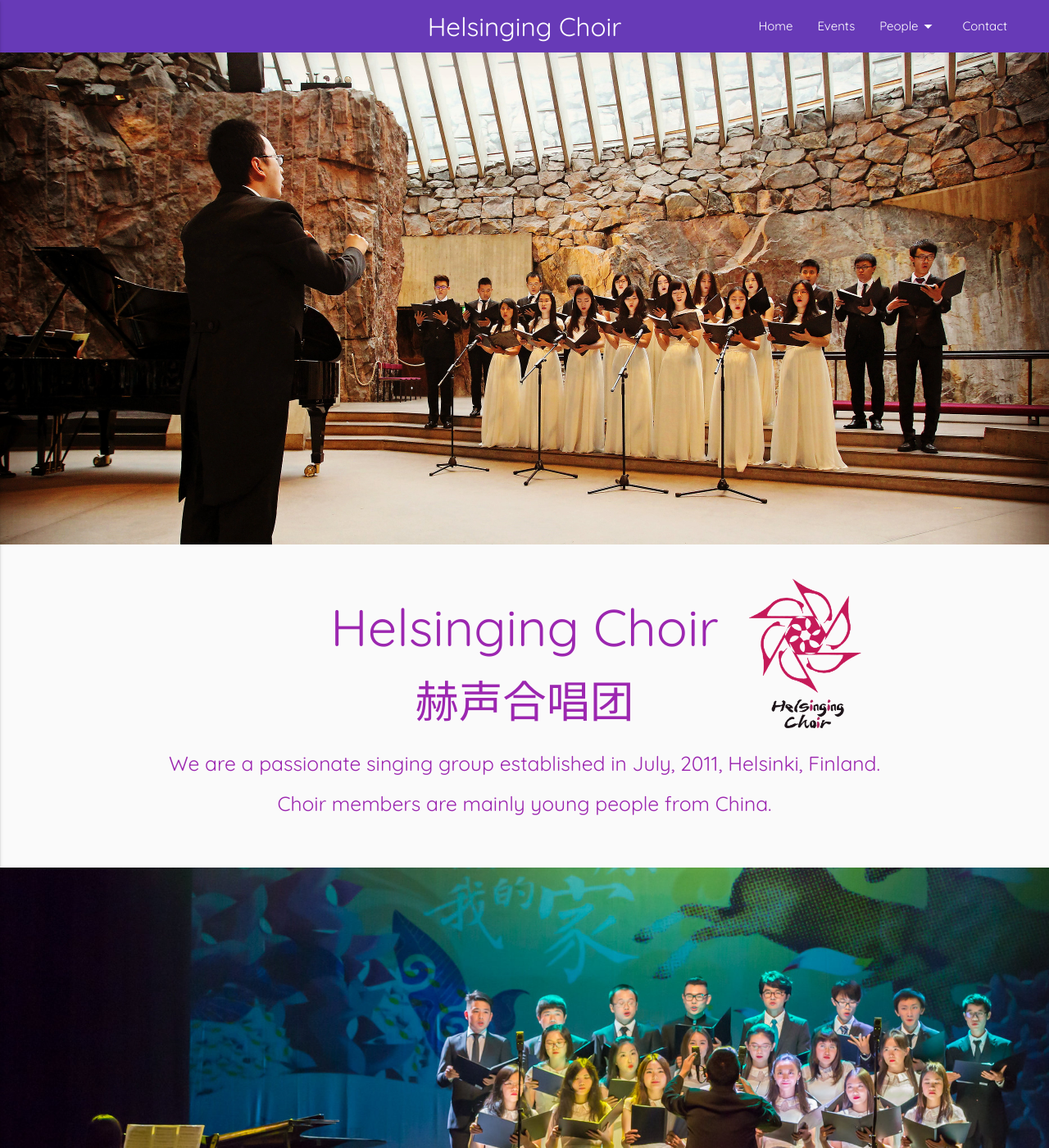
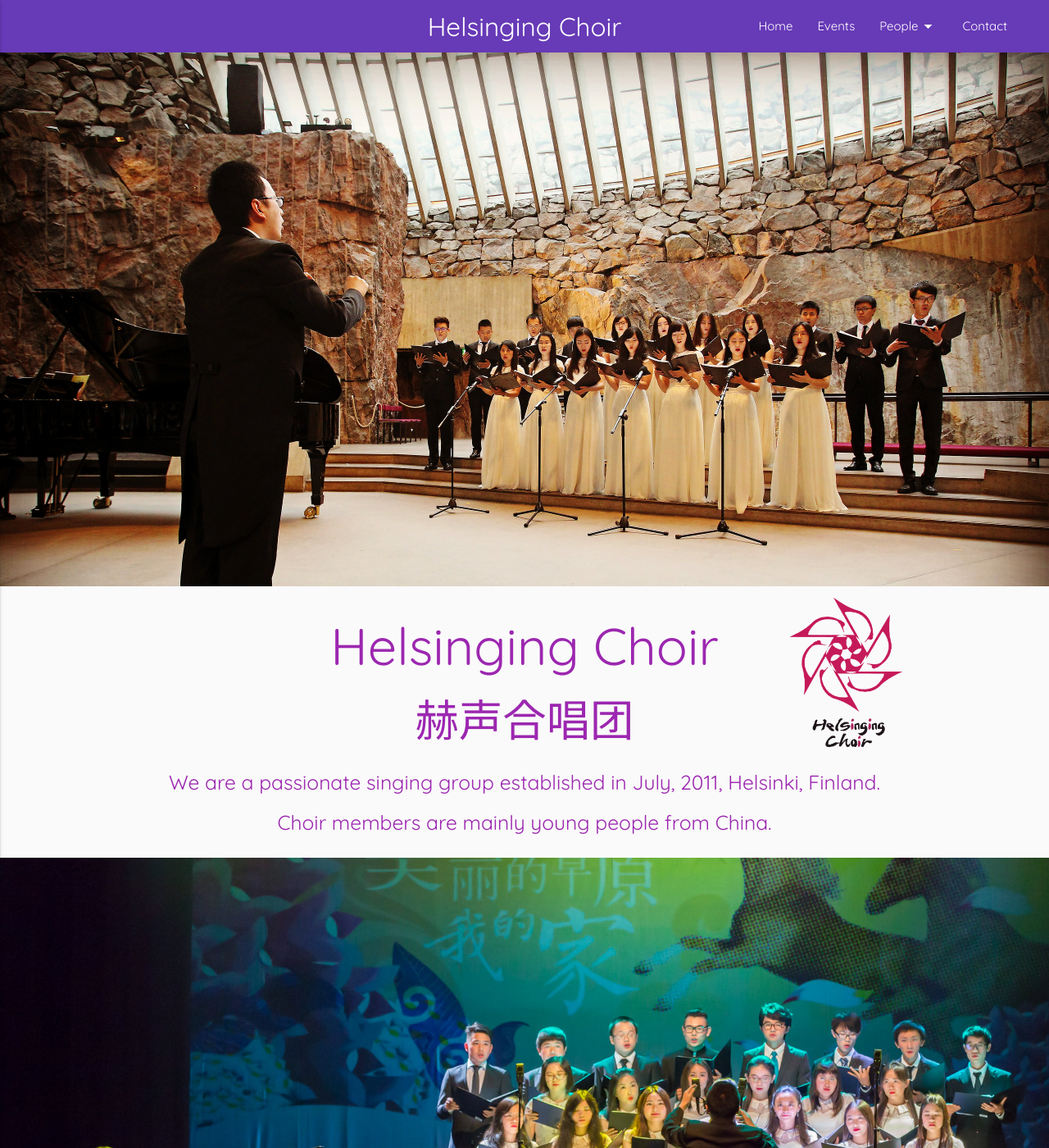
Before and after one commit to helsinging/helsinging.github.io, a Jekyll site: the page built from index.html, in a window 1280 px wide and 1400 px high. Shown: the whole window at 82% size. Built offline with Jekyll 4.4.1, drawn with Linux system fonts in a browser that asks for light colours; nearby versions of some CDN libraries; some web fonts are replaced.

Commit message:
logo position fix and removed parallax

```diff
--- a/_includes/js.html
+++ b/_includes/js.html
@@ -9,7 +9,7 @@
     $('.collapsible').collapsible();
     $('.dropdown-button').dropdown();
     $('.materialboxed').materialbox();
-  // $('.parallax').parallax();
+    // $('.parallax').parallax();
     $('.scrollspy').scrollSpy();
 
 
--- a/assets/css/materialize.scss
+++ b/assets/css/materialize.scss
@@ -46,7 +46,20 @@
 @import "components/date_picker/default.date";
 @import "components/date_picker/default.time";
 
-.parallax img {
-    @media #{$small-and-down} { max-width: 500%; }
-    @media #{$medium-and-up} { width: 100%; }
+
+#logo_wrapper {
+      @media #{$small-and-down} {
+          position: relative;
+	  display: block;
+      }
+      @media #{$medium-and-up} {
+          width: auto;
+          position: absolute;
+          top:0px;
+	  right: -50px;
+      }
 }
+
+#logo_wrapper img{
+      max-height: 200px;
+}
--- a/assets/css/style.css
+++ b/assets/css/style.css
@@ -7,23 +7,6 @@
 
 .logo-font { font-family: 'Quicksand', sans-serif; }
 
-.parallax-container {
-    min-height: 380px;
-    height: 600px;
-    line-height: 0;
-    /* height: auto; */
-    bottom: auto;
-    width: 100%;
-}
-
-
-/* .parallax-container img { width: 100%; } */
-
-/* from https://github.com/Dogfalo/materialize/issues/3036 */
-
-
-
-.parallax-container .section { width: 100%; }
 
 nav {
     background-color: #673ab7;
@@ -52,3 +35,21 @@ nav .brand-logo { color: #fff; }
 .nav-wrapper i.material-icons{
     margin-left: 0px;
 }
+
+.parallex-fix{
+    width: 100%;
+}
+
+#parallax1 {
+    background: url(/assets/img/cover-images/2016.jpg) no-repeat center center fixed;
+}
+
+
+#parallax2 {
+    background: url(/assets/img/cover-images/grassland.jpg) no-repeat center center fixed;
+}
+
+
+#parallax3 {
+    background: url(/assets/img/cover-images/xinjie.jpg) no-repeat center center fixed;
+}
--- a/index.html
+++ b/index.html
@@ -5,19 +5,29 @@ layout: default
 
 {% capture url %}{{ site.url | append: "$" | replace: "/$", "" | replace: "$", "" }}{% endcapture %}
 
-<div class="parallax-container">
-  <div class="parallax"><img src="/assets/img/cover-images/2016.jpg" onload="fadeIn(this)" style="display:none"></div>
+<!-- <div class="parallax-container"> -->
+<!--   <div class="parallax responstive-img">     -->
+<!--     <img src="/assets/img/cover-images/2016.jpg"> -->
+<!--   </div> -->
+<!-- </div> -->
+
+
+<div>
+  <img src="/assets/img/cover-images/2016.jpg" class="responstive-img parallex-fix">
 </div>
 
+
 <div class="section no-pad">
-  <div class="valign-wrapper" style="height: 394px;">
+  <div class="valign-wrapper" style=";">
     <div class="container" style="position: relative;">
       <!-- <div class="center" style="height:125px"> -->
       <!-- 	<img src="/assets/img/logo-150.jpg" class="responsive-img" style="width: auto; max-height: 100%"/> -->
       <!-- </div> -->
       <h1 class="row center purple-text logo-font">{{ site.title }}</h1>
       <h2 class="row center purple-text logo-font"> {{ site.title_cn }}</h2>
-      <img src="/assets/img/logo-new.png" class="responsive-img right" style="width: auto; max-height: 200px; position: absolute; top:0px; right: 0px;"/>
+      <div id="logo_wrapper" class="center">
+	<img src="/assets/img/logo-new.png" class="responsive-img"/>
+      </div>
       <div class="row center">
         <h5 class="col s12 purple-text logo-font">{{ site.description }}</h5>
 	<h5 class="col s12 purple-text logo-font">{{ site.description_more }}</h5>
@@ -33,9 +43,10 @@ layout: default
   </div>
 </div>
 
-<div class="parallax-container">
-  <div class="parallax"><img src="/assets/img/cover-images/grassland.jpg" onload="fadeIn(this)" style="display:none"></div>
+<div>
+  <img src="/assets/img/cover-images/grassland.jpg" class="responstive-img parallex-fix">
 </div>
+
 
 <div id="events" class="container">
   <div class="row">
@@ -63,13 +74,11 @@ layout: default
   </div>
 </div>
 
-<div class="parallax-container">
-  <div class="parallax">
 
-    <img src="/assets/img/cover-images/xinjie.jpg" onload="fadeIn(this)" style="display:none">
+<div>
+  <img src="/assets/img/cover-images/xinjie.jpg" class="responstive-img parallex-fix">
+</div>
 
-  </div>
-</div>
 
 <div id="contact" class="container">
   <div class="row">
```
